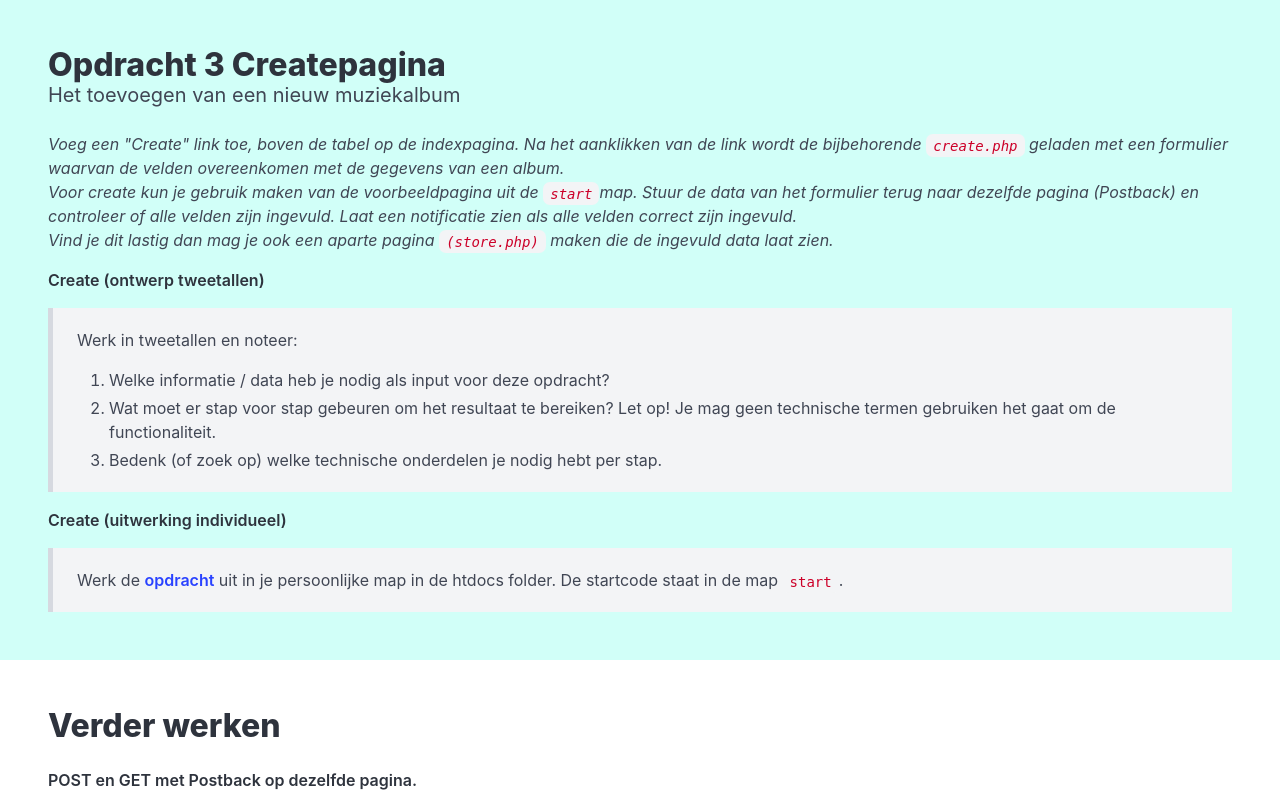
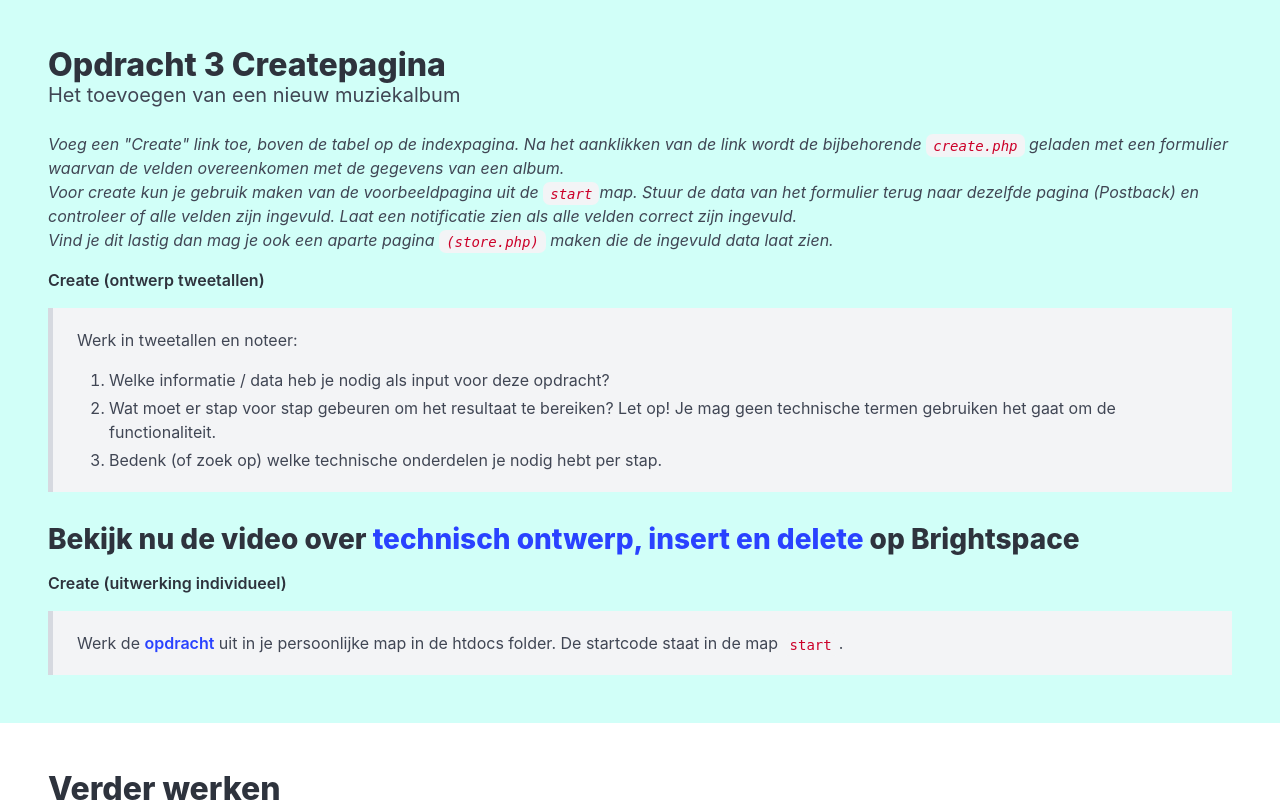
Before and after one commit to HR-CMGT/PRG02-2024-2025, a PHP site: page / in a window 1280 px wide. Shown: the part 941-1748 px from the top of the page. Run offline with PHP 8.4, Linux system fonts and the light colour scheme.

Commit message:
CHANGE add watch video to lesson 3

```diff
--- a/les3/exercises/index.php
+++ b/les3/exercises/index.php
@@ -118,6 +118,12 @@
             </ol>
         </blockquote>
 
+        <h2>
+            Bekijk nu de video over <a href="https://brightspace.hr.nl/d2l/le/lessons/138307/topics/543140">
+                technisch ontwerp, insert en delete
+            </a> op Brightspace
+        </h2>
+
         <p>
             <strong>Create (uitwerking individueel)</strong>
         </p>
```
Also changed, not shown: README.md, les3/README.md.
